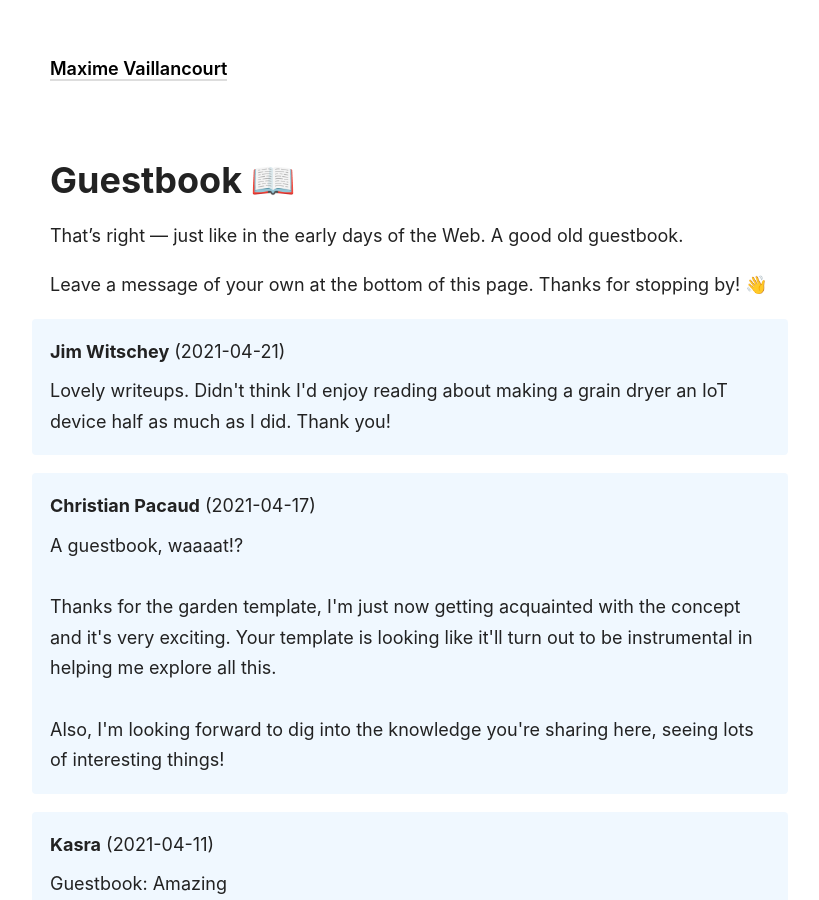
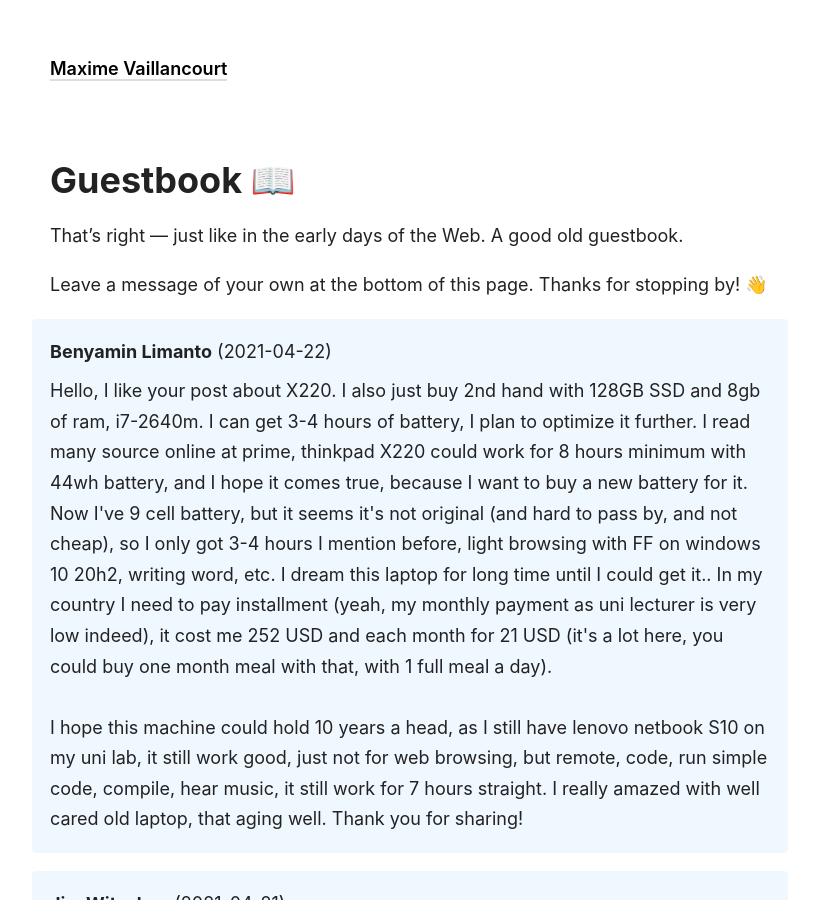
Before and after one commit to maximevaillancourt/maximevaillancourt.github.io, a Jekyll site: the page built from _pages/guestbook.md, in a window 1280 px wide and 900 px high. Shown: the whole window, without its empty margins (230-1049 px from the left). Built offline with Jekyll 4.4.1, drawn with Linux system fonts in a browser that asks for light colours.

Commit message:
Update guestbook messages from Netlify Forms API

```diff
--- a/_data/guestbook_messages.yml
+++ b/_data/guestbook_messages.yml
@@ -147,3 +147,21 @@
   timestamp: '2021-04-21T11:36:39+00:00'
   body: Lovely writeups. Didn&#39;t think I&#39;d enjoy reading about making a grain
     dryer an IoT device half as much as I did. Thank you!
+- netlify_submission_id: 60819fe07cd37600c98cf560
+  author: Benyamin Limanto
+  timestamp: '2021-04-22T16:10:08+00:00'
+  body: "Hello, I like your post about X220. I also just buy 2nd hand with 128GB SSD
+    and 8gb of ram, i7-2640m. I can get 3-4 hours of battery, I plan to optimize it
+    further. I read many source online at prime, thinkpad X220 could work for 8 hours
+    minimum with 44wh battery, and I hope it comes true, because I want to buy a new
+    battery for it. Now I&#39;ve 9 cell battery, but it seems it&#39;s not original
+    (and hard to pass by, and not cheap), so I only got 3-4 hours I mention before,
+    light browsing with FF on windows 10 20h2, writing word, etc. I dream this laptop
+    for long time until I could get it.. In my country I need to pay installment (yeah,
+    my monthly payment as uni lecturer is very low indeed), it cost me 252 USD and
+    each month for 21 USD (it&#39;s a lot here, you could buy one month meal with
+    that, with 1 full meal a day). \r\n\r\nI hope this machine could hold 10 years
+    a head, as I still have lenovo netbook S10 on my uni lab, it still work good,
+    just not for web browsing, but remote, code, run simple code, compile, hear music,
+    it still work for 7 hours straight. I really amazed with well cared old laptop,
+    that aging well. Thank you for sharing!"
```
